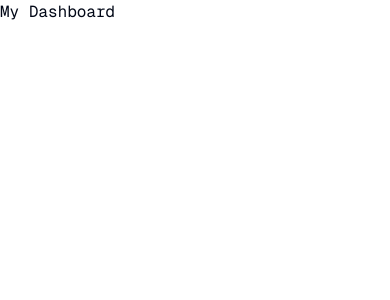
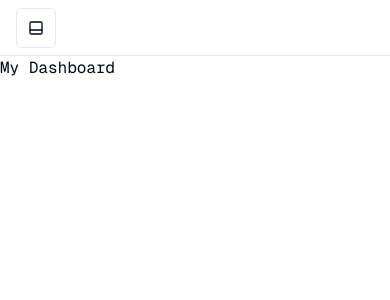
Before and after one commit to denisiorodrigues/my-dashboard, a Next.js app: page / in a window 390 px wide. Shown: the top 300 px of the page. Built offline with nearby package versions, Linux system fonts and the light colour scheme.

Commit message:
Sheet element with Home and Inicio

```diff
--- a/src/app/layout.tsx
+++ b/src/app/layout.tsx
@@ -2,6 +2,7 @@ import type { Metadata } from "next";
 import { Geist, Geist_Mono } from "next/font/google";
 import "./globals.css";
 import { cn } from '@/lib/utils'
+import { Sidebar } from "@/components/sidebar";
 
 const geistSans = Geist({
   variable: "--font-geist-sans",
@@ -30,6 +31,7 @@ export default function RootLayout({
           [geistMono.className, geistSans.className]
         )}
       >
+        <Sidebar/>
         {children}
       </body>
     </html>
--- /dev/null
+++ b/src/components/sidebar/index.tsx
@@ -0,0 +1,49 @@
+import Link from "next/link";
+import { Button } from "../ui/button";
+import { Sheet, SheetTrigger, SheetContent, SheetTitle, SheetHeader, SheetDescription } from "../ui/sheet";
+import { Home, Package, PanelBottom } from "lucide-react";
+
+export function Sidebar() {
+    return (
+        <div className="flex w-full flex-col bg-muted/40">
+            <div className="sm:hidden flex flex-col sm:gap-4 sm:py-4 sm:p1-14">
+                {/* sticky -> faz a tag HTMl ficar fixa */}
+                <header className="sticky top-0 z-30 flex h-14 items-center px-4 border-b bg-background gap-4
+                                   sm:static sm:h-auto sm:border-0 sm:bg-transparent sm:px-6">
+                    <Sheet>
+                        <SheetTrigger asChild>
+                            <Button size="icon" variant="outline" className="sm:hidden">
+                                <PanelBottom className="w-5 h-5"/>
+                                <span className="sr-only">Abrir/Fechar menu</span>
+                            </Button>
+                        </SheetTrigger>
+                        <SheetContent className="sm:max-w-x">
+                            <SheetHeader>
+                                <SheetTitle className="sr-only">Dashboard</SheetTitle>
+                                {/* <SheetDescription>
+                                    Make changes to your profile here. Click save when you're done.
+                                </SheetDescription> */}
+                            </SheetHeader>
+                            <nav className="grid gap-6 text-lg font-medium">
+                                <Link href="#"
+                                      className="flex h-10 w-10 bg-primary rounded-full text-lg items-center justify-center text-primary-foreground gap-2"
+                                      prefetch = {false}>
+                                        {/* prefetch -> Informa se quer fazer um carregamento em background desse componente */}
+                                    <Package className="h-5 w-5 transition-all"/>
+                                    <span className="sr-only">Logo do projeto</span>
+                                </Link>
+                                <Link href="#"
+                                      className="flex h-10 w-10 bg-primary rounded-full text-lg items-center justify-center text-primary-foreground gap-2"
+                                      prefetch = {false}>
+                                        {/* prefetch -> Informa se quer fazer um carregamento em background desse componente */}
+                                    <Home className="h-5 w-5 transition-all"/>
+                                    <span className="sr-only">Inicio</span>
+                                </Link>
+                            </nav>
+                        </SheetContent>
+                    </Sheet>
+                </header>
+            </div>
+        </div>
+    )
+}
```
